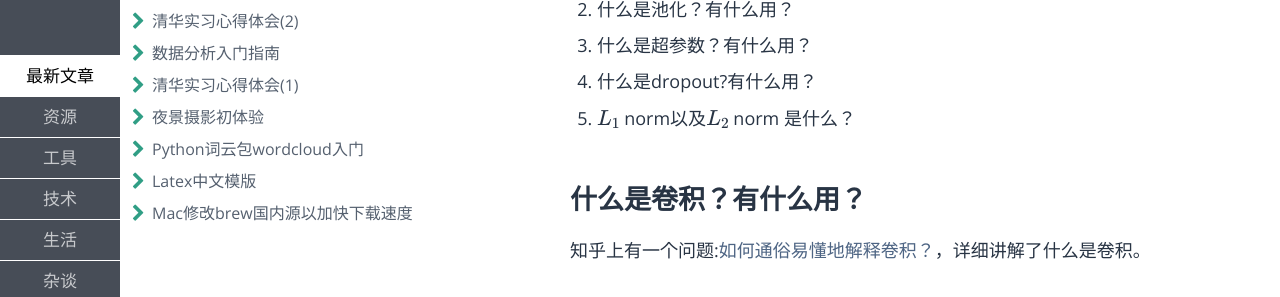
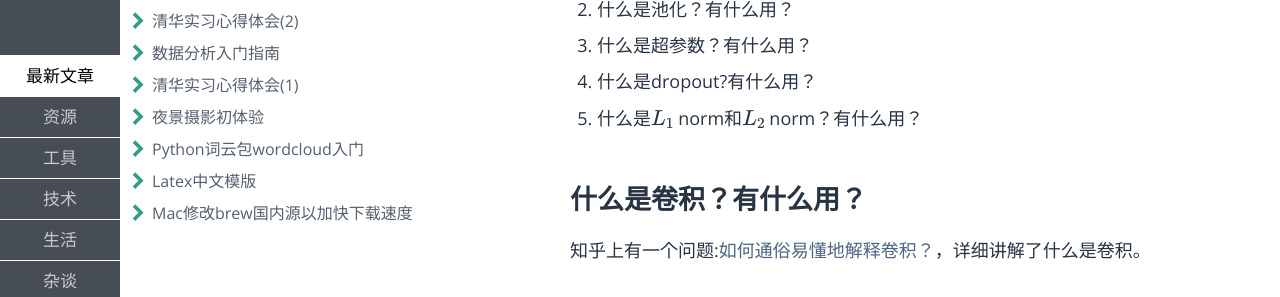
Before and after one commit to wanghan0501/wanghan0501.github.io, a Jekyll site: the page built from _posts/tech/2017-11-3-神经网络学习心得(1).md, in a window 1280 px wide. Shown: the part 331-628 px from the top of the page. Built offline with Jekyll 4.4.1, drawn with Linux system fonts in a browser that asks for light colours; some web fonts are replaced; formulas are drawn with MathJax 3; some of the changed text lies outside the part shown.

Commit message:
Update 2017-11-3-神经网络学习心得(1).md

```diff
--- a/_posts/tech/2017-11-3-神经网络学习心得(1).md
+++ b/_posts/tech/2017-11-3-神经网络学习心得(1).md
@@ -13,7 +13,7 @@ categories: 技术
 2. 什么是池化？有什么用？
 3. 什么是超参数？有什么用？
 4. 什么是dropout?有什么用？
-5. $L_1$ norm以及$L_2$ norm 是什么？
+5. 什么是$L_1$ norm和$L_2$ norm？有什么用？
 
 ## 什么是卷积？有什么用？
 
@@ -55,7 +55,7 @@ dropout是指在深度学习网络的训练过程中，对于神经网络单元
 
 两篇文章从不同角度详细介绍了dropout的来龙去脉，值得一读。
 
-## $L_1$ norm以及$L_2$ norm 是什么？
+## 什么是$L_1$ norm和$L_2$ norm？有什么用？
 
 正则项是为了防止参数过大导致过拟合
 
```
